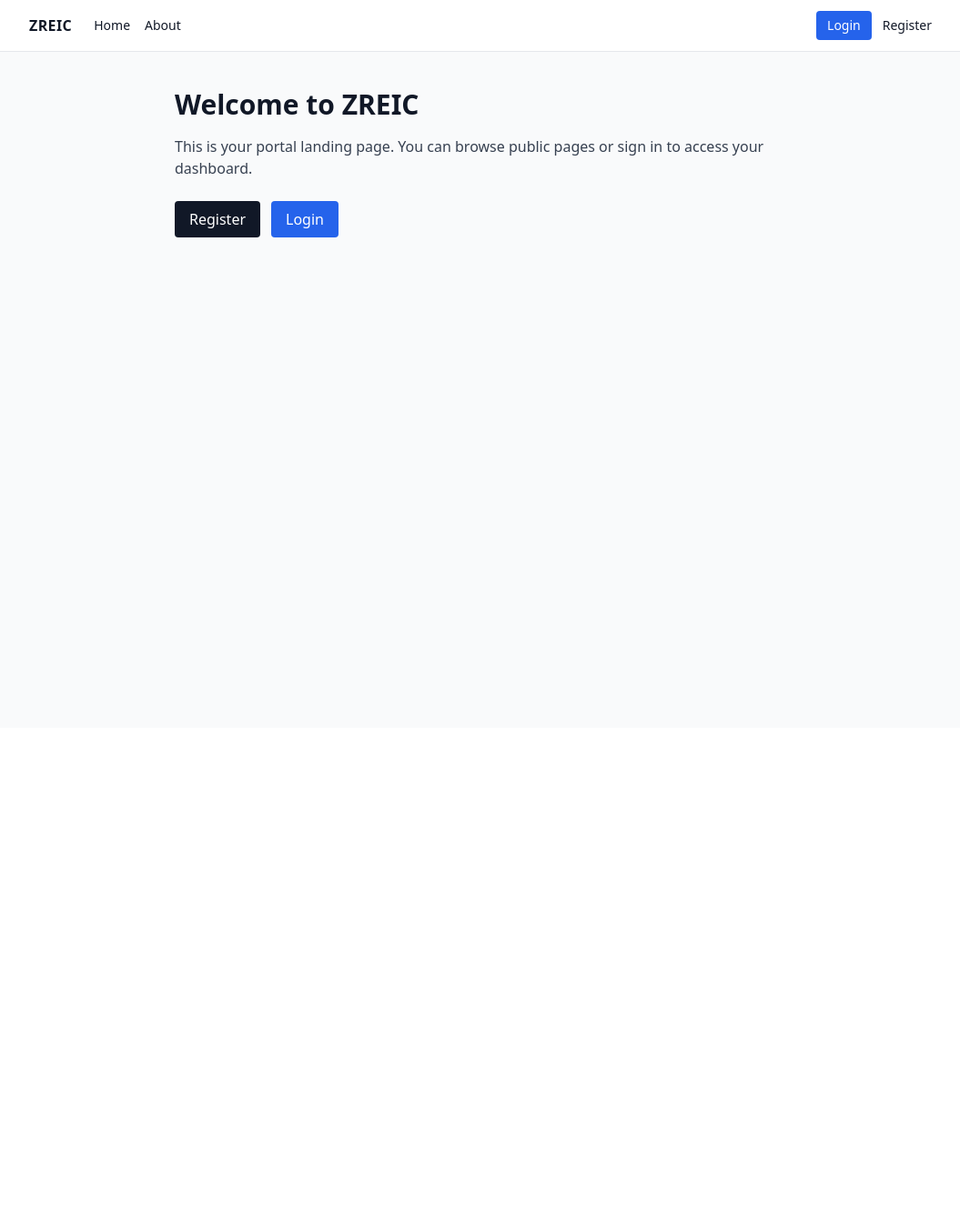
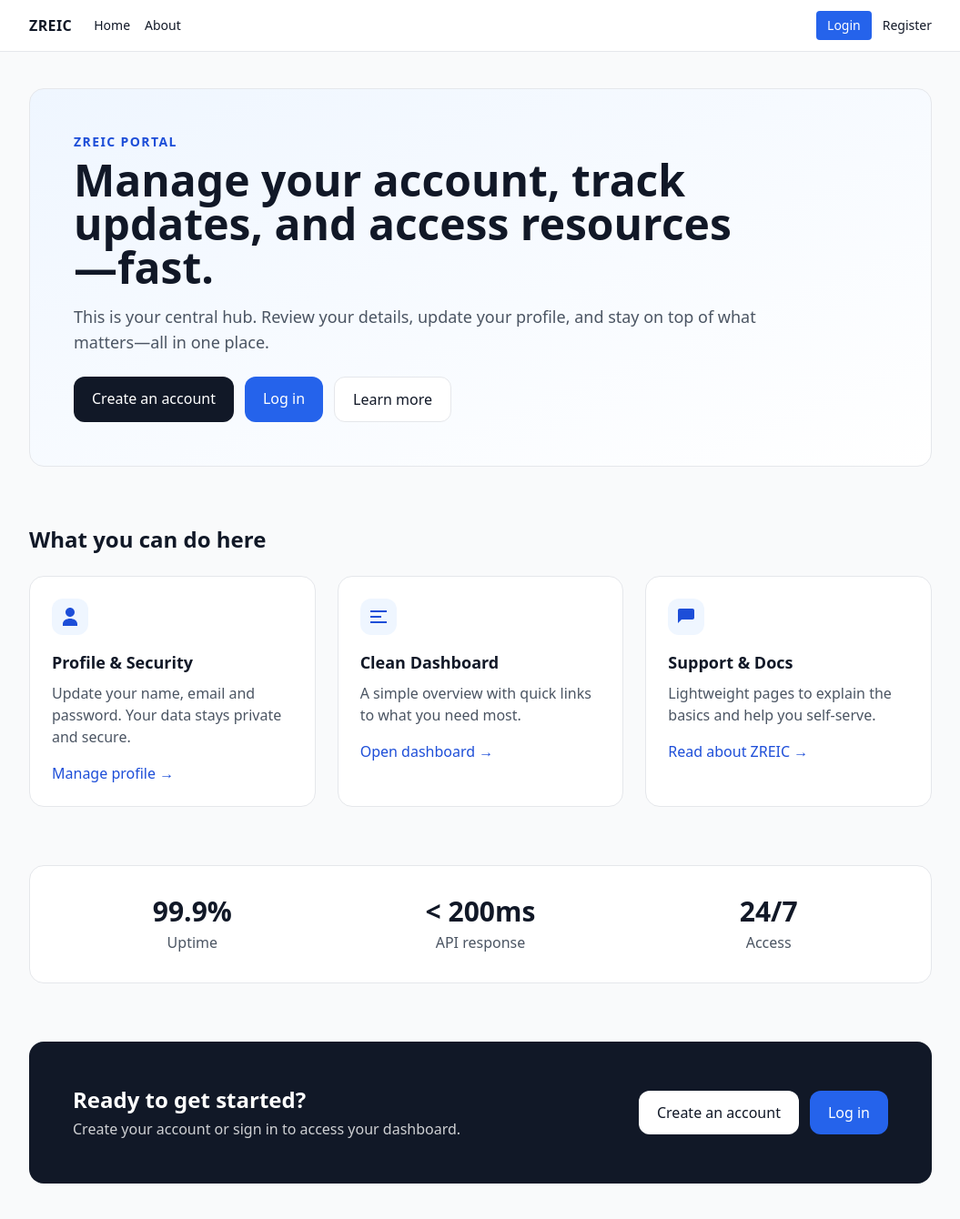
Before and after one commit to eagboifo/zreic-frontend, a React (Vite) app: page /home in a window 1280 px wide. Shown: the whole page at 91% size, without its empty margins (112-1167 px from the left). Before the commit the page ends 800 px from the top, so only its background shows below. Built offline with nearby package versions, Linux system fonts and the light colour scheme; no server answers.

Commit message:
Home: new landing hero + features + stats + CTA

```diff
--- a/src/pages/Home.jsx
+++ b/src/pages/Home.jsx
@@ -5,26 +5,174 @@ import { useAuth } from "../context/AuthContext.jsx";
 
 export default function Home() {
   const { token, user } = useAuth();
+
   return (
-    <div className="max-w-2xl mx-auto">
-      <h1 className="text-3xl font-bold mb-4">Welcome to ZREIC</h1>
-      <p className="mb-6 text-gray-700">
-        This is your portal landing page. You can browse public pages or sign in to access your dashboard.
-      </p>
-      {!token ? (
-        <div className="flex gap-3">
-          <Link to="/register" className="px-4 py-2 rounded bg-gray-900 text-white hover:opacity-90">Register</Link>
-          <Link to="/login" className="px-4 py-2 rounded bg-blue-600 text-white hover:bg-blue-700">Login</Link>
-        </div>
-      ) : (
-        <div className="space-y-2">
-          <p className="text-green-700">Signed in as <b>{user?.fullName || user?.email}</b></p>
-          <div className="flex gap-3">
-            <Link to="/dashboard" className="px-4 py-2 rounded bg-blue-600 text-white hover:bg-blue-700">Go to Dashboard</Link>
-            <Link to="/profile" className="px-4 py-2 rounded bg-gray-200 hover:bg-gray-300">Edit Profile</Link>
+    <div className="space-y-16">
+      {/* Hero */}
+      <section className="rounded-2xl bg-gradient-to-br from-blue-50 to-white border p-8 md:p-12">
+        <div className="max-w-3xl">
+          <p className="text-sm uppercase tracking-widest text-blue-700 font-semibold">
+            ZREIC Portal
+          </p>
+          <h1 className="mt-2 text-4xl md:text-5xl font-extrabold leading-tight text-gray-900">
+            Manage your account, track updates, and access resources—fast.
+          </h1>
+          <p className="mt-4 text-gray-600 text-lg">
+            This is your central hub. Review your details, update your profile, and
+            stay on top of what matters—all in one place.
+          </p>
+
+          <div className="mt-6 flex flex-wrap gap-3">
+            {!token ? (
+              <>
+                <Link
+                  to="/register"
+                  className="px-5 py-3 rounded-xl bg-gray-900 text-white hover:opacity-90 transition"
+                >
+                  Create an account
+                </Link>
+                <Link
+                  to="/login"
+                  className="px-5 py-3 rounded-xl bg-blue-600 text-white hover:bg-blue-700 transition"
+                >
+                  Log in
+                </Link>
+                <Link
+                  to="/about"
+                  className="px-5 py-3 rounded-xl bg-white border hover:bg-gray-50 transition"
+                >
+                  Learn more
+                </Link>
+              </>
+            ) : (
+              <>
+                <span className="px-5 py-3 rounded-xl bg-green-50 text-green-800 border border-green-200">
+                  Signed in as <b>{user?.fullName || user?.email}</b>
+                </span>
+                <Link
+                  to="/dashboard"
+                  className="px-5 py-3 rounded-xl bg-blue-600 text-white hover:bg-blue-700 transition"
+                >
+                  Go to dashboard
+                </Link>
+                <Link
+                  to="/profile"
+                  className="px-5 py-3 rounded-xl bg-white border hover:bg-gray-50 transition"
+                >
+                  Edit profile
+                </Link>
+              </>
+            )}
           </div>
         </div>
+      </section>
+
+      {/* Feature grid */}
+      <section>
+        <h2 className="text-2xl font-bold mb-6">What you can do here</h2>
+        <div className="grid md:grid-cols-3 gap-6">
+          <FeatureCard
+            icon={
+              <svg viewBox="0 0 24 24" className="w-6 h-6" fill="currentColor">
+                <path d="M12 12c2.7 0 5-2.3 5-5s-2.3-5-5-5-5 2.3-5 5 2.3 5 5 5zm0 2c-4 0-8 2-8 6v2h16v-2c0-4-4-6-8-6z"></path>
+              </svg>
+            }
+            title="Profile & Security"
+            desc="Update your name, email and password. Your data stays private and secure."
+            cta={{ to: "/profile", label: "Manage profile" }}
+          />
+          <FeatureCard
+            icon={
+              <svg viewBox="0 0 24 24" className="w-6 h-6" fill="currentColor">
+                <path d="M3 5h18v2H3V5zm0 6h12v2H3v-2zm0 6h18v2H3v-2z"></path>
+              </svg>
+            }
+            title="Clean Dashboard"
+            desc="A simple overview with quick links to what you need most."
+            cta={{ to: "/dashboard", label: "Open dashboard" }}
+          />
+          <FeatureCard
+            icon={
+              <svg viewBox="0 0 24 24" className="w-6 h-6" fill="currentColor">
+                <path d="M19 3H5C3.9 3 3 3.9 3 5v14l4-4h12c1.1 0 2-.9 2-2V5c0-1.1-.9-2-2-2z"></path>
+              </svg>
+            }
+            title="Support & Docs"
+            desc="Lightweight pages to explain the basics and help you self-serve."
+            cta={{ to: "/about", label: "Read about ZREIC" }}
+          />
+        </div>
+      </section>
+
+      {/* Stats / trust strip (placeholder numbers you can swap) */}
+      <section className="rounded-2xl border bg-white p-6 md:p-8">
+        <div className="grid sm:grid-cols-3 gap-6 text-center">
+          <Stat value="99.9%" label="Uptime" />
+          <Stat value="< 200ms" label="API response" />
+          <Stat value="24/7" label="Access" />
+        </div>
+      </section>
+
+      {/* Final CTA */}
+      <section className="rounded-2xl bg-gray-900 text-white p-8 md:p-12">
+        <div className="flex flex-col md:flex-row md:items-center md:justify-between gap-6">
+          <div>
+            <h3 className="text-2xl font-bold">Ready to get started?</h3>
+            <p className="text-white/80 mt-1">
+              Create your account or sign in to access your dashboard.
+            </p>
+          </div>
+          {!token ? (
+            <div className="flex gap-3">
+              <Link
+                to="/register"
+                className="px-5 py-3 rounded-xl bg-white text-gray-900 hover:bg-gray-100 transition"
+              >
+                Create an account
+              </Link>
+              <Link
+                to="/login"
+                className="px-5 py-3 rounded-xl bg-blue-600 text-white hover:bg-blue-700 transition"
+              >
+                Log in
+              </Link>
+            </div>
+          ) : (
+            <Link
+              to="/dashboard"
+              className="px-5 py-3 rounded-xl bg-blue-600 text-white hover:bg-blue-700 transition"
+            >
+              Go to dashboard
+            </Link>
+          )}
+        </div>
+      </section>
+    </div>
+  );
+}
+
+function FeatureCard({ icon, title, desc, cta }) {
+  return (
+    <div className="rounded-2xl border bg-white p-6 hover:shadow-sm transition">
+      <div className="inline-flex items-center justify-center w-10 h-10 rounded-xl bg-blue-50 text-blue-700">
+        {icon}
+      </div>
+      <h3 className="mt-4 font-semibold text-lg">{title}</h3>
+      <p className="mt-2 text-gray-600">{desc}</p>
+      {cta && (
+        <Link to={cta.to} className="mt-4 inline-block text-blue-700 hover:underline">
+          {cta.label} →
+        </Link>
       )}
     </div>
   );
 }
+
+function Stat({ value, label }) {
+  return (
+    <div>
+      <div className="text-3xl font-extrabold">{value}</div>
+      <div className="text-gray-600 mt-1">{label}</div>
+    </div>
+  );
+}
```
